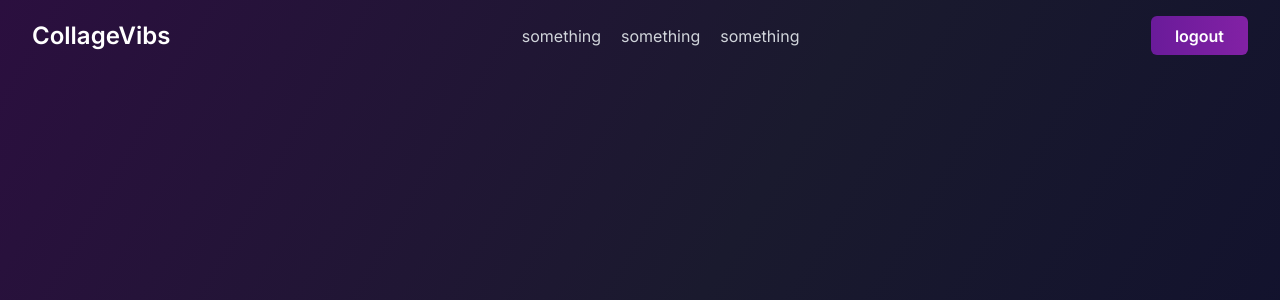
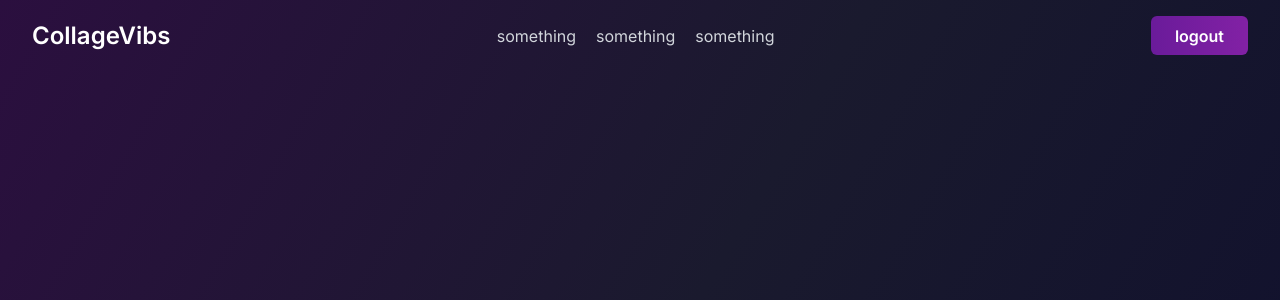
Before and after one commit to salman5900/CollageVibs, a Django app: template main/templates/main/home.html in a window 1280 px wide. Shown: the top 300 px of the page. Run offline with Django 3.2, Linux system fonts and the light colour scheme; the template is opened without the code that fills it, so the values that code supplies are empty.

Commit message:
nav bar fixed

```diff
--- a/static/css/style.css
+++ b/static/css/style.css
@@ -40,6 +40,7 @@ main {
   display: flex;
   justify-content: center;
   gap: 20px;
+  transform: translateX(-9%);
 }
 
 .nav-links a {
```
Also changed, not shown: db.sqlite3.
